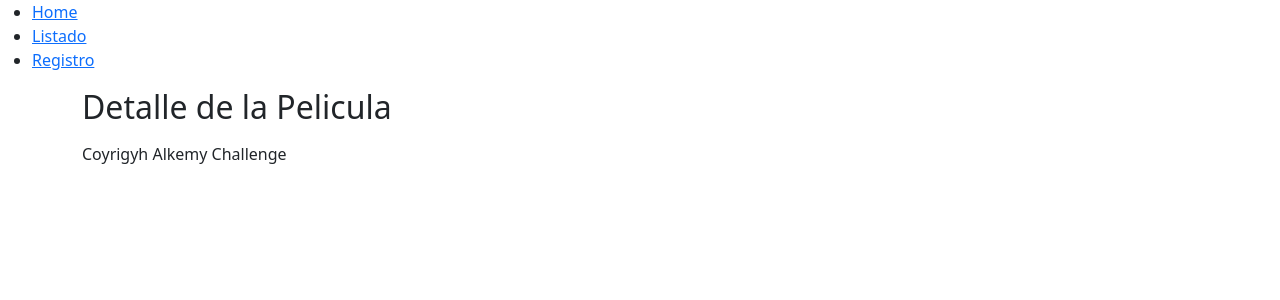
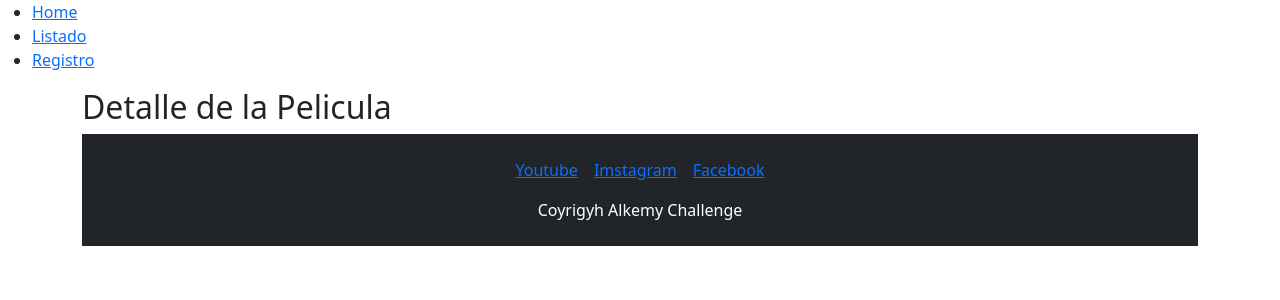
Before and after one commit to vpeinado263/projects-alkemy, a React (Create React App) app: page /detalle in a window 1280 px wide. Shown: the top 300 px of the page. Built offline with nearby package versions, Linux system fonts and the light colour scheme.

Commit message:
Agregar estilos a componente Footer.js

```diff
--- a/src/components/Footer.js
+++ b/src/components/Footer.js
@@ -2,13 +2,21 @@ import { Link } from "react-router-dom";
 
 function Footer() {
     return(
-        <footer>
+        <footer className="bg-dark text-white text-center py-4">
             <nav>
-                <ul><Link to="https://youtube.com"></Link></ul>
-                <ul><Link to="https://imstagram.com"></Link></ul>
-                <ul><Link to="https://facebook.com"></Link></ul>
+                <ul className="list-unstyled d-flex justify-content-center mb-3">
+                    <li className="mx-2">
+                     <Link to="https://youtube.com">Youtube</Link>
+                    </li>
+                    <li className="mx-2">
+                     <Link to="https://imstagram.com">Imstagram</Link>
+                    </li>
+                    <li className="mx-2">
+                     <Link to="https://facebook.com">Facebook</Link>
+                    </li>
+                </ul>
             </nav>
-            <p>Coyrigyh Alkemy Challenge</p>
+            <p className="mb-0">Coyrigyh Alkemy Challenge</p>
         </footer>
     )
 }
```
